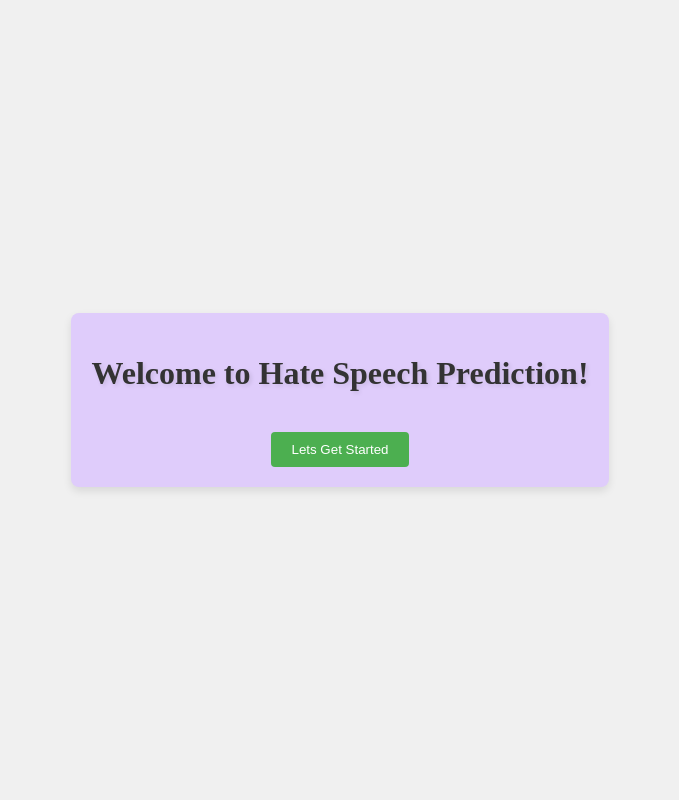
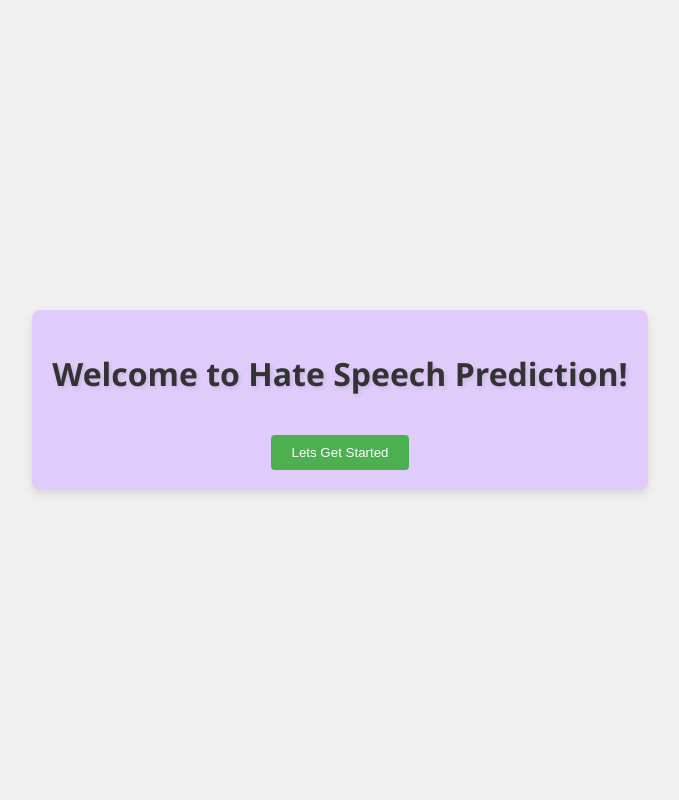
Before and after one commit to 002kFahim/Hate_Speech_Detection-2-, a Flask app: page / in a window 1280 px wide. Shown: the whole page, without its empty margins (300-979 px from the left). Run offline with Flask 3, Linux system fonts and the light colour scheme.

Commit message:
css edit

```diff
--- a/static/css/home.css
+++ b/static/css/home.css
@@ -1,4 +1,5 @@
 body {
+  font-family: "Segoe UI", Tahoma, Geneva, Verdana, sans-serif;
   display: flex;
   align-items: center;
   justify-content: center;
--- a/static/css/prediction.css
+++ b/static/css/prediction.css
@@ -1,4 +1,5 @@
 body {
+  font-family: "Segoe UI", Tahoma, Geneva, Verdana, sans-serif;
   display: flex;
   align-items: center;
   justify-content: center;
```
